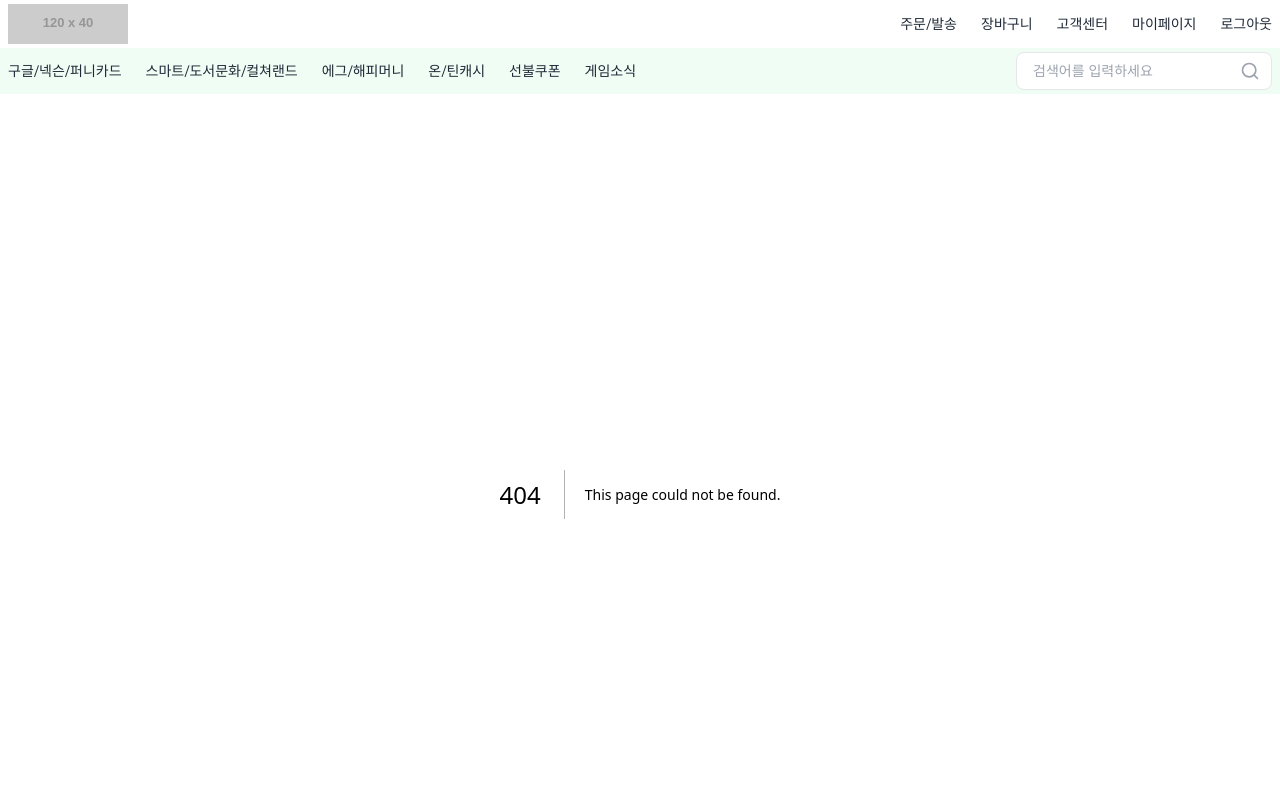
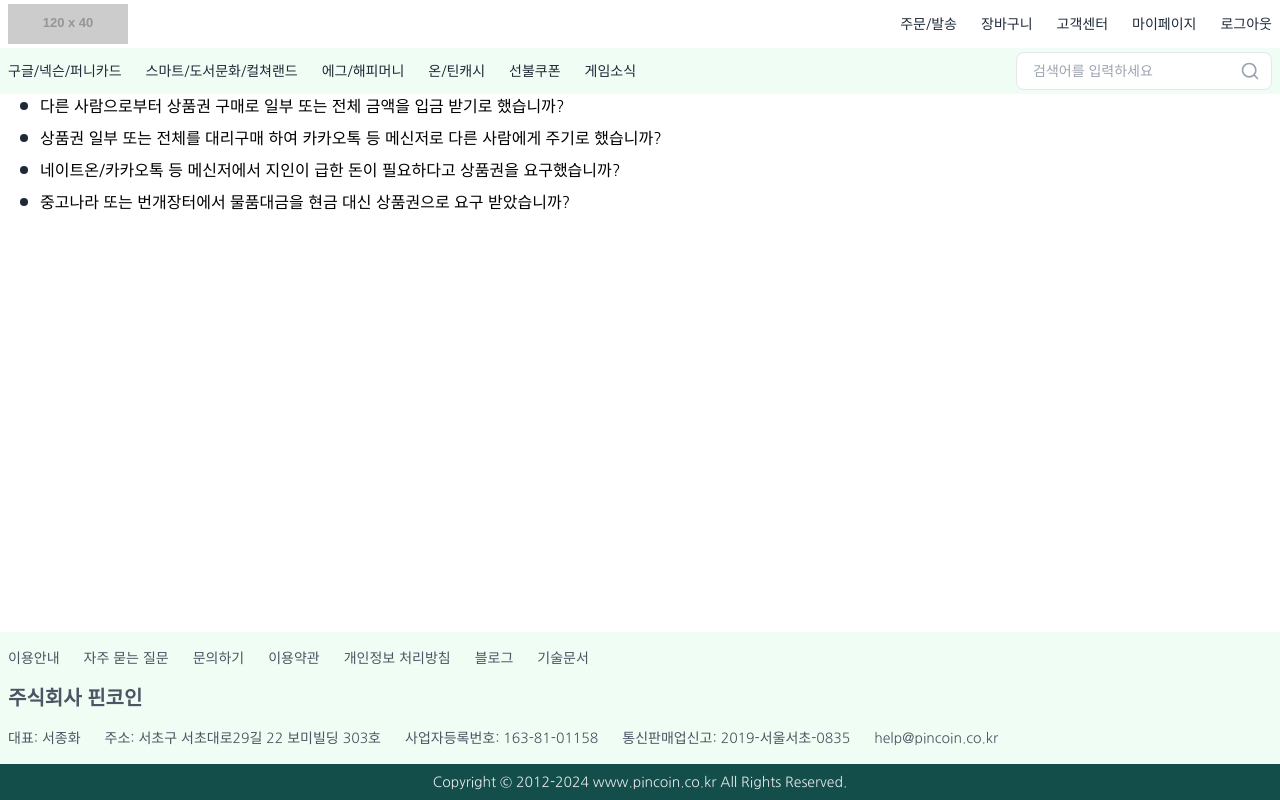
Before and after one commit to mairoo/guava, a Next.js app: page /shop/category in a window 1280 px wide. Before the commit this address had no page. Shown: the top 800 px of the page. Built offline with nearby package versions, Linux system fonts and the light colour scheme.

Commit message:
category

```diff
--- a/src/app/page.tsx
+++ b/src/app/page.tsx
@@ -6,7 +6,7 @@ import {
   MessageTitleDateList,
   TitledSection,
 } from '@/components/layout';
-import {ProductGrid, ProductItem, ProductItemBuy} from '@/components/product';
+import { ProductGrid, ProductItem, ProductItemBuy } from '@/components/product';
 
 import React from 'react';
 
@@ -15,108 +15,126 @@ const products = [
     id: 1,
     name: '한게임상품권',
     discountRate: 0.0,
+    url: '/shop/category/한게임상품권',
     imageUrl: 'https://placehold.co/170x100',
   },
   {
     id: 2,
     name: '구글기프트카드',
     discountRate: 4.0,
+    url: '/shop/category/구글기프트카드',
     imageUrl: 'https://placehold.co/170x100',
   },
   {
     id: 3,
     name: '아프리카별풍선',
     discountRate: 5.0,
+    url: '/shop/category/아프리카별풍선',
     imageUrl: 'https://placehold.co/170x100',
   },
   {
     id: 4,
     name: '에그머니',
     discountRate: 9.0,
+    url: '/shop/category/에그머니',
     imageUrl: 'https://placehold.co/170x100',
   },
   {
     id: 5,
     name: '플레이스테이션',
     discountRate: 7.0,
+    url: '/shop/category/플레이스테이션',
     imageUrl: 'https://placehold.co/170x100',
   },
   {
     id: 6,
     name: '틴캐시',
     discountRate: 7.0,
+    url: '/shop/category/틴캐시',
     imageUrl: 'https://placehold.co/170x100',
   },
   {
     id: 7,
     name: '스마트문화상품권',
     discountRate: 6.0,
+    url: '/shop/category/스마트문화상품권',
     imageUrl: 'https://placehold.co/170x100',
   },
   {
     id: 8,
     name: '도서문화상품권',
     discountRate: 6.0,
+    url: '/shop/category/도서문화상품권',
     imageUrl: 'https://placehold.co/170x100',
   },
   {
     id: 9,
     name: '컬쳐랜드상품권',
     discountRate: 5.0,
+    url: '/shop/category/컬쳐랜드상품권',
     imageUrl: 'https://placehold.co/170x100',
   },
   {
     id: 10,
     name: '요기요',
     discountRate: 5.0,
+    url: '/shop/category/요기요',
     imageUrl: 'https://placehold.co/170x100',
   },
   {
     id: 11,
     name: '스타벅스',
     discountRate: 5.0,
+    url: '/shop/category/스타벅스',
     imageUrl: 'https://placehold.co/170x100',
   },
   {
     id: 12,
     name: '문화상품권',
     discountRate: 5.0,
+    url: '/shop/category/문화상품권',
     imageUrl: 'https://placehold.co/170x100',
   },
   {
     id: 13,
     name: '넥슨카드',
     discountRate: 5.0,
+    url: '/shop/category/넥슨카드',
     imageUrl: 'https://placehold.co/170x100',
   },
   {
     id: 14,
     name: '퍼니카드',
     discountRate: 4.0,
+    url: '/shop/category/퍼니카드',
     imageUrl: 'https://placehold.co/170x100',
   },
   {
     id: 15,
     name: '와우캐시',
     discountRate: 2.15,
+    url: '/shop/category/와우캐시',
     imageUrl: 'https://placehold.co/170x100',
   },
   {
     id: 16,
     name: '아이템베이선불쿠폰',
     discountRate: 2.0,
+    url: '/shop/category/아이템베이선불쿠폰',
     imageUrl: 'https://placehold.co/170x100',
   },
   {
     id: 17,
     name: '매니아선불쿠폰',
     discountRate: 2.0,
+    url: '/shop/category/매니아선불쿠폰',
     imageUrl: 'https://placehold.co/170x100',
   },
   {
     id: 18,
     name: 'N코인',
     discountRate: 2.0,
+    url: '/shop/category/N코인',
     imageUrl: 'https://placehold.co/170x100',
   },
 ];
@@ -221,8 +239,8 @@ const bestsellers = [
   },
 ];
 
-const Home = () => (
-  <FlexColumn spacing={4}>
+const Page = () => (
+  <FlexColumn spacing={1}>
     <TitledSection title="오늘의 최저가 상품권">
       <ProductGrid gap={2} py={0}>
         {products.map((product) => (
@@ -230,7 +248,8 @@ const Home = () => (
             key={product.id}
             name={product.name}
             discountRate={product.discountRate}
-            imageUrl={product.imageUrl} // 실제 이미지 URL로 교체 필요
+            imageUrl={product.imageUrl}
+            url={product.url}
           />
         ))}
       </ProductGrid>
@@ -284,4 +303,4 @@ const Home = () => (
     </TitledSection>
   </FlexColumn>
 );
-export default Home;
+export default Page;
--- a/src/app/shop/category/[slug]/page.tsx
+++ b/src/app/shop/category/[slug]/page.tsx
@@ -1 +1,85 @@
-// ProductCategoryView
+import { DottedList, FlexColumn } from '@/components/layout';
+import { ProductGrid, ProductItemBuy } from '@/components/product';
+import React from 'react';
+
+const bestsellers = [
+  {
+    id: 1,
+    name: '한게임상품권',
+    discountRate: 0.0,
+    imageUrl: 'https://placehold.co/170x100',
+  },
+  {
+    id: 2,
+    name: '구글기프트카드',
+    discountRate: 4.0,
+    imageUrl: 'https://placehold.co/170x100',
+  },
+  {
+    id: 3,
+    name: '아프리카별풍선',
+    discountRate: 5.0,
+    imageUrl: 'https://placehold.co/170x100',
+  },
+  {
+    id: 4,
+    name: '에그머니',
+    discountRate: 9.0,
+    imageUrl: 'https://placehold.co/170x100',
+  },
+  {
+    id: 5,
+    name: '플레이스테이션',
+    discountRate: 7.0,
+    imageUrl: 'https://placehold.co/170x100',
+  },
+  {
+    id: 6,
+    name: '틴캐시',
+    discountRate: 7.0,
+    imageUrl: 'https://placehold.co/170x100',
+  },
+];
+
+const CategoryDetailPage = () => {
+  return (
+    <FlexColumn spacing={1} paddingY={2}>
+      <DottedList
+        indent={2}
+        border="border border-yellow-200"
+        rounded={true}
+        backgroundColor="bg-yellow-50"
+      >
+        <div>
+          다른 사람으로부터 상품권 구매로 일부 또는 전체 금액을 입금 받기로
+          했습니까?
+        </div>
+        <div>
+          상품권 일부 또는 전체를 대리구매 하여 카카오톡 등 메신저로 다른
+          사람에게 주기로 했습니까?
+        </div>
+        <div>
+          네이트온/카카오톡 등 메신저에서 지인이 급한 돈이 필요하다고 상품권을
+          요구했습니까?
+        </div>
+        <div>
+          중고나라 또는 번개장터에서 물품대금을 현금 대신 상품권으로 요구
+          받았습니까?
+        </div>
+      </DottedList>
+      <ProductGrid gap={2} py={0}>
+        {bestsellers.map((product) => (
+          <ProductItemBuy
+            key={product.id}
+            name={product.name}
+            discountRate={product.discountRate}
+            price={3550}
+            imageUrl={product.imageUrl} // 실제 이미지 URL로 교체 필요
+          />
+        ))}
+      </ProductGrid>
+    </FlexColumn>
+  );
+};
+
+export default CategoryDetailPage;
--- /dev/null
+++ b/src/app/shop/category/page.tsx
@@ -0,0 +1,32 @@
+import { DottedList, FlexColumn } from '@/components/layout';
+import React from 'react';
+
+const CategoryPage = () => {
+  return (
+    <FlexColumn spacing={1}>
+      <DottedList
+        indent={2}
+        /* border="border border-gray-200" rounded={true} backgroundColor="bg-gray-50"*/
+      >
+        <div>
+          다른 사람으로부터 상품권 구매로 일부 또는 전체 금액을 입금 받기로
+          했습니까?
+        </div>
+        <div>
+          상품권 일부 또는 전체를 대리구매 하여 카카오톡 등 메신저로 다른
+          사람에게 주기로 했습니까?
+        </div>
+        <div>
+          네이트온/카카오톡 등 메신저에서 지인이 급한 돈이 필요하다고 상품권을
+          요구했습니까?
+        </div>
+        <div>
+          중고나라 또는 번개장터에서 물품대금을 현금 대신 상품권으로 요구
+          받았습니까?
+        </div>
+      </DottedList>
+    </FlexColumn>
+  );
+};
+
+export default CategoryPage;
--- a/src/components/layout/FlexColumn.tsx
+++ b/src/components/layout/FlexColumn.tsx
@@ -4,39 +4,117 @@ import { ComponentPropsWithoutRef, ReactNode } from 'react';
 
 interface FlexColumnProps extends ComponentPropsWithoutRef<'div'> {
   children: ReactNode;
-  padding?: number;
-  spacing?: number;
-  marginY?: number;
+  paddingX?: 0 | 1 | 2 | 3 | 4 | 5 | 6 | 8 | 10 | 12 | 16;
+  paddingY?: 0 | 1 | 2 | 3 | 4 | 5 | 6 | 8 | 10 | 12 | 16;
+  spacing?: 0 | 1 | 2 | 3 | 4 | 5 | 6 | 8 | 10 | 12 | 16;
+  marginY?: 0 | 1 | 2 | 3 | 4 | 5 | 6 | 8 | 10 | 12 | 16;
   showDivider?: boolean;
   className?: string;
 }
 
 export const FlexColumn = ({
   children,
-  padding = 0,
+  paddingX = 0,
+  paddingY = 0,
   spacing = 0,
   marginY = 0,
   showDivider = false,
   className,
   ...rest
 }: FlexColumnProps) => {
+  const marginYClasses = {
+    0: 'my-0',
+    1: 'my-1',
+    2: 'my-2',
+    3: 'my-3',
+    4: 'my-4',
+    5: 'my-5',
+    6: 'my-6',
+    8: 'my-8',
+    10: 'my-10',
+    12: 'my-12',
+    16: 'my-16',
+  };
+
+  const paddingXClasses = {
+    0: 'px-0',
+    1: 'px-1',
+    2: 'px-2',
+    3: 'px-3',
+    4: 'px-4',
+    5: 'px-5',
+    6: 'px-6',
+    8: 'px-8',
+    10: 'px-10',
+    12: 'px-12',
+    16: 'px-16',
+  };
+
+  const paddingYClasses = {
+    0: 'py-0',
+    1: 'py-1',
+    2: 'py-2',
+    3: 'py-3',
+    4: 'py-4',
+    5: 'py-5',
+    6: 'py-6',
+    8: 'py-8',
+    10: 'py-10',
+    12: 'py-12',
+    16: 'py-16',
+  };
+
+  const spacingClasses = {
+    0: 'h-0',
+    1: 'h-1',
+    2: 'h-2',
+    3: 'h-3',
+    4: 'h-4',
+    5: 'h-5',
+    6: 'h-6',
+    8: 'h-8',
+    10: 'h-10',
+    12: 'h-12',
+    16: 'h-16',
+  };
+
   return (
     <div
-      className={classNames('flex flex-col mx-0', `my-${marginY}`, className)}
+      className={classNames(
+        'flex flex-col mx-0',
+        marginYClasses[marginY],
+        className,
+      )}
       {...rest}
     >
       {Array.isArray(children) ? (
         children.map((child, index) => (
           <div key={index}>
-            <div className={`p-${padding}`}>{child}</div>
+            <div
+              className={classNames(
+                paddingXClasses[paddingX],
+                paddingYClasses[paddingY],
+              )}
+            >
+              {child}
+            </div>
             {showDivider && index < children.length - 1 && (
               <Separator className="my-2 bg-gray-200" />
             )}
-            {index < children.length - 1 && <div className={`h-${spacing}`} />}
+            {index < children.length - 1 && (
+              <div className={spacingClasses[spacing]} />
+            )}
           </div>
         ))
       ) : (
-        <div className={`p-${padding}`}>{children}</div>
+        <div
+          className={classNames(
+            paddingXClasses[paddingX],
+            paddingYClasses[paddingY],
+          )}
+        >
+          {children}
+        </div>
       )}
     </div>
   );
--- a/src/components/product/ProductItem.tsx
+++ b/src/components/product/ProductItem.tsx
@@ -1,11 +1,13 @@
 import { Card, CardContent } from '@/components/ui/card';
 import { ArrowDown } from 'lucide-react';
+import Link from 'next/link';
 import React, { ComponentPropsWithoutRef } from 'react';
 
 interface ProductItemProps extends ComponentPropsWithoutRef<'div'> {
   imageUrl: string;
   name: string;
   discountRate: number;
+  url: string; // url prop 추가
   showBorder?: boolean;
 }
 
@@ -13,11 +15,13 @@ export const ProductItem = ({
   imageUrl = 'https://placehold.co/170x100?text=Product',
   name = '상품명',
   discountRate = 1.0,
+  url = '#', // 기본값 설정
   showBorder = false,
 }: ProductItemProps) => {
   const formattedRate = discountRate.toFixed(2);
 
   return (
+    <Link href={url} className="block w-full">
       <Card
         className={`
           w-full overflow-hidden shadow-none hover:shadow-md transition-shadow
@@ -39,11 +43,14 @@ export const ProductItem = ({
             </h3>
 
             <div className="flex items-center justify-center gap-1 text-red-500">
-            <span className="text-sm font-semibold">최대 {formattedRate}%</span>
+              <span className="text-sm font-semibold">
+                최대 {formattedRate}%
+              </span>
               <ArrowDown className="w-4 h-4" />
             </div>
           </div>
         </CardContent>
       </Card>
+    </Link>
   );
 };
--- a/src/components/product/ProductItemBuy.tsx
+++ b/src/components/product/ProductItemBuy.tsx
@@ -46,14 +46,14 @@ export const ProductItemBuy = ({
         </div>
       </CardContent>
 
-      <CardFooter className="p-2 bg-gray-50 justify-center">
+      <CardFooter className="p-2 bg-gray-100 justify-center">
         <Button
           variant="outline"
           size="sm"
           className="border-gray-900 text-gray-900 hover:bg-white"
           onClick={onAddToCart}
         >
-          <ShoppingCart className="w-4 h-4 mr-1" />
+          <ShoppingCart className="w-4 h-4" />
           담기
         </Button>
       </CardFooter>
--- a/src/widgets/ContainerFixed.tsx
+++ /dev/null
@@ -1,28 +0,0 @@
-import className from "classnames";
-
-import React, { ComponentPropsWithoutRef, ReactNode } from "react";
-
-const ContainerFixed = ({
-  children,
-  ...rest
-}: {
-  children?: ReactNode;
-} & ComponentPropsWithoutRef<"div">) => {
-  // - 화면 폭
-  //   - 모바일 (기본값): w-full 전체 화면 폭, max-w-none 최대 폭 제한 없음
-  //   - 태블릿 768px 이상: md:max-w-7xl 최대폭 제한
-  // - 가운데 정렬
-  //   - 모든 화면 크기: mx-auto
-  const classes = className(
-    rest.className,
-    "mx-auto w-full max-w-none md:max-w-7xl",
-  );
-
-  return (
-    <div {...rest} className={classes}>
-      {children}
-    </div>
-  );
-};
-
-export default ContainerFixed;
--- a/src/widgets/ContentLayout.tsx
+++ /dev/null
@@ -1,64 +0,0 @@
-import className from "classnames";
-import React, { ReactNode } from "react";
-
-type LayoutPosition = "center" | "top" | "top-sm" | "top-lg";
-type Align = "left" | "center" | "right";
-
-interface LayoutProps {
-  children: ReactNode;
-  position?: LayoutPosition;
-  align?: Align;
-  className?: string;
-  width?: "full" | "1/2" | "1/3" | "2/3" | "1/4" | "3/4";
-}
-
-const ContentLayout = ({
-  children,
-  position = "top",
-  align = "left",
-  className: additionalClassName = "",
-  width = "1/2",
-}: LayoutProps) => {
-  const containerClasses = className(
-    "flex flex-col",
-    {
-      "py-4 px-2 md:pt-12 md:px-0": position === "top-sm",
-      "py-4 px-2 md:pt-32 md:px-0": position === "top",
-      "py-4 px-2 md:pt-64 md:px-0": position === "top-lg",
-      "justify-center min-h-screen": position === "center",
-    },
-    {
-      "items-start": align === "left",
-      "items-center": align === "center",
-      "items-end": align === "right",
-    },
-  );
-
-  const contentClasses = className(
-    // 단순 width 컨트롤용 래퍼로만 사용하던 flex-col 제거
-    // width 조절을 위한 래퍼로 필요하지만 justify-{start|center|end}는 현재 불필요
-    // 이미 상위 컨테이너에서 items-{start|center|end}로 정렬이 처리되기 때문
-    {
-      "w-full": width === "full",
-      "w-full md:w-1/2": width === "1/2",
-      "w-full md:w-1/3": width === "1/3",
-      "w-full md:w-2/3": width === "2/3",
-      "w-full md:w-1/4": width === "1/4",
-      "w-full md:w-3/4": width === "3/4",
-    },
-    {
-      "justify-start": align === "left",
-      "justify-center": align === "center",
-      "justify-end": align === "right",
-    },
-    additionalClassName, // 외부에서 전달된 추가 클래스
-  );
-
-  return (
-    <div className={containerClasses}>
-      <div className={contentClasses}>{children}</div>
-    </div>
-  );
-};
-
-export default ContentLayout;
--- a/src/widgets/Main.tsx
+++ /dev/null
@@ -1,18 +0,0 @@
-import className from "classnames";
-import React, { ComponentPropsWithoutRef, ReactNode } from "react";
-
-interface MainProps extends ComponentPropsWithoutRef<"main"> {
-  children?: ReactNode;
-}
-
-const Main = ({ children, ...rest }: MainProps) => {
-  const classes = className(rest.className, "flex-grow");
-
-  return (
-    <main {...rest} className={classes}>
-      {children}
-    </main>
-  );
-};
-
-export default Main;
```
Lines whose indentation alone changed are shown as unchanged.
